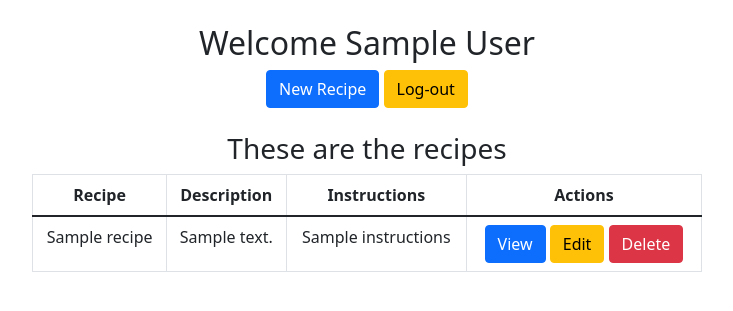
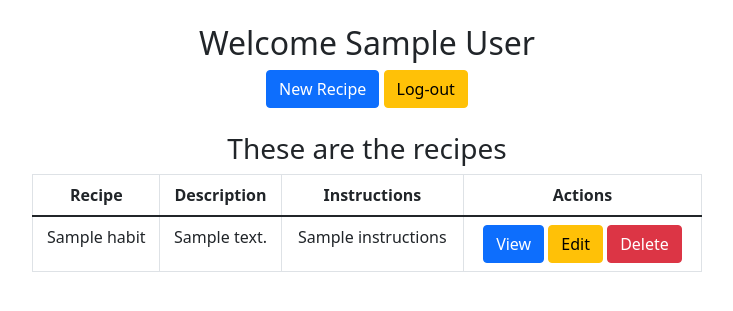
Before and after one commit to aschoch10/habitTracker, a Flask app: template flask_app/templates/dashboard.html in a window 1280 px wide. Shown: the top 311 px of the page, without its empty margins (273-1006 px from the left). Run offline with Flask 2, Linux system fonts and the light colour scheme; the template is opened without the code that fills it: most values are stand-ins (such as "Sample title", 1, 10 or a date in 2020).

Commit message:
habit controller start

```diff
--- a/flask_app/templates/dashboard.html
+++ b/flask_app/templates/dashboard.html
@@ -27,16 +27,16 @@
                         </tr>
                     </thead>
                     <tbody>
-                        {% for recipe in all_recipes  %}
+                        {% for habit in all_habits  %}
                         <tr>
-                            <td>{{recipe.name}}</td>
-                            <td>{{recipe.description}}</td>
-                            <td>{{recipe.instructions}}</td>
+                            <td>{{habit.name}}</td>
+                            <td>{{habit.description}}</td>
+                            <td>{{habit.instructions}}</td>
                             <td>
-                                <a href="/recipes/{{   recipe.id  }}"><button class="btn btn-primary">View</button></a>
-                                {%  if logged_in_user.id == recipe.user.id  %}
-                                <a href="/recipes/{{  recipe.id  }}/edit"><button class="btn btn-warning">Edit</button></a>
-                                <a href="/recipes/{{  recipe.id  }}/destroy"><button class="btn btn-danger">Delete</button></a>
+                                <a href="/habits/{{   habit.id  }}"><button class="btn btn-primary">View</button></a>
+                                {%  if logged_in_user.id == habit.user.id  %}
+                                <a href="/habits/{{  habit.id  }}/edit"><button class="btn btn-warning">Edit</button></a>
+                                <a href="/habits/{{  habit.id  }}/destroy"><button class="btn btn-danger">Delete</button></a>
                             {% endif %}
                         </td>
                     </tr>
```
Also changed, not shown: flask_app/controllers/habit_controller.py (+14 -1 lines), flask_app/models/habit.py (+9 -0 lines).
